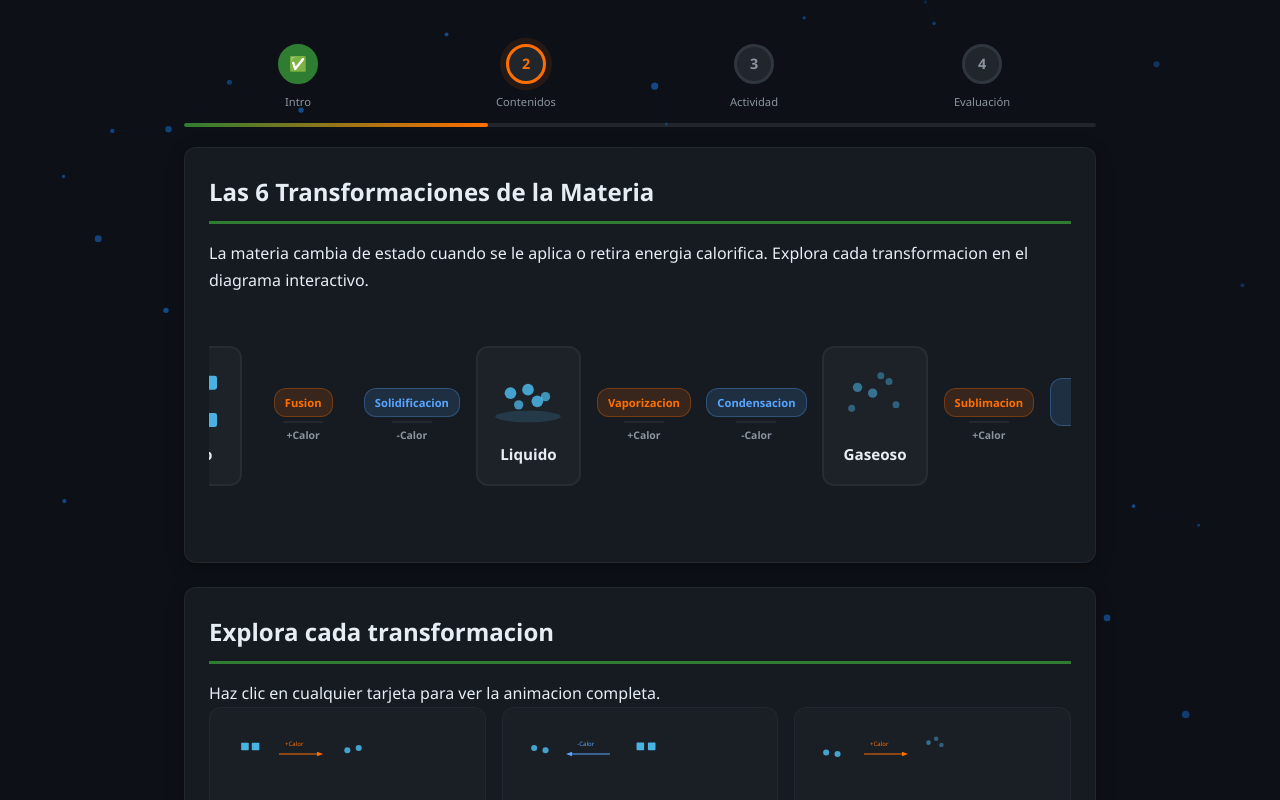
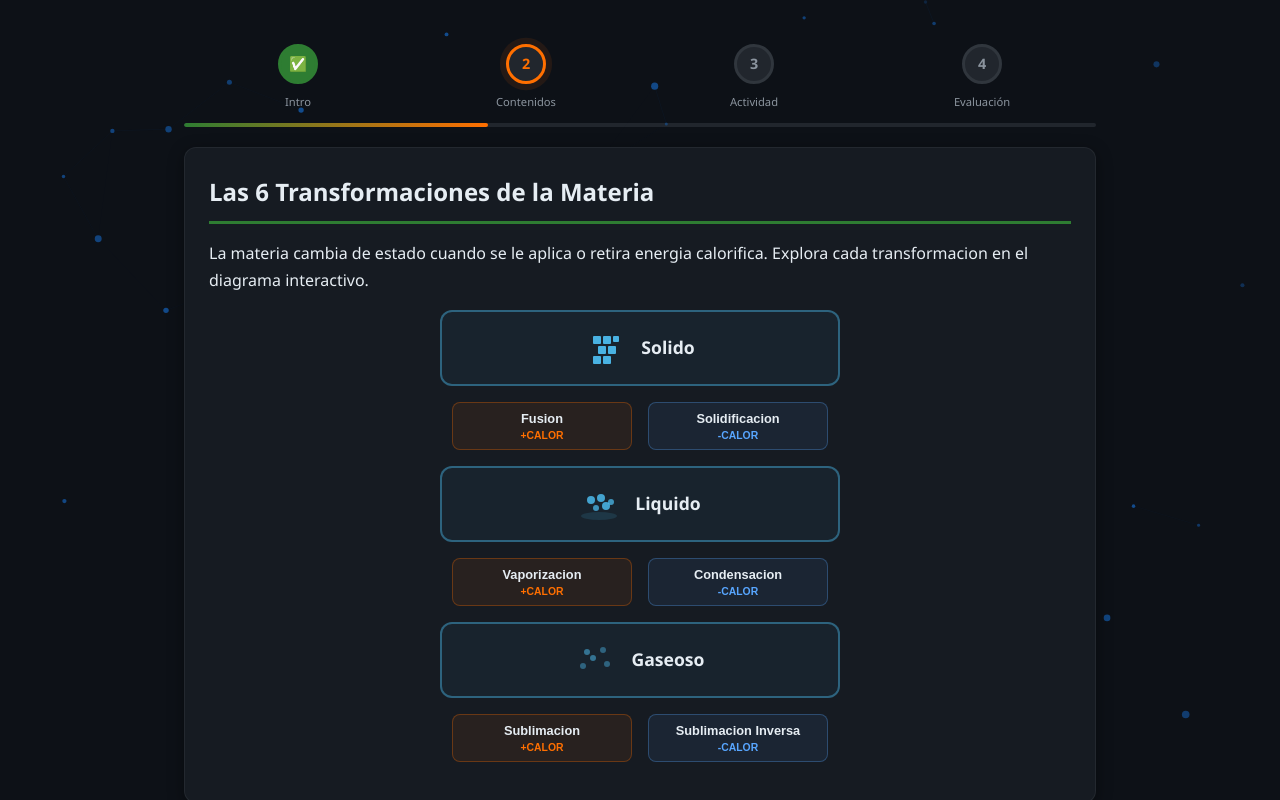
Before and after one commit to martinz10one/ova-cambios-materia, a Vue app: page /paso2 in a window 1280 px wide. Shown: the top 800 px of the page. Built offline with nearby package versions, Linux system fonts and the light colour scheme.

Commit message:
implementacion de animaciones

```diff
--- a/src/views/Paso2View.vue
+++ b/src/views/Paso2View.vue
@@ -8,84 +8,53 @@
         <h2 class="titulo-seccion">Las 6 Transformaciones de la Materia</h2>
         <p class="intro-descripcion">La materia cambia de estado cuando se le aplica o retira energia calorifica. Explora cada transformacion en el diagrama interactivo.</p>
 
-        <div class="diagrama-container">
-          <div class="estados-circulos">
-            <div class="circulo-estado circulo-solido" @mouseenter="hoverEstado = 'solido'" @mouseleave="hoverEstado = null">
-              <div class="circulo-icono">
-                <svg viewBox="0 0 60 60">
-                  <rect x="10" y="10" width="12" height="12" rx="2" fill="#4fc3f7" opacity="0.9"><animate attributeName="x" values="10;12;10" dur="2s" repeatCount="indefinite"/></rect>
-                  <rect x="26" y="10" width="12" height="12" rx="2" fill="#4fc3f7" opacity="0.9"><animate attributeName="y" values="10;8;10" dur="2.5s" repeatCount="indefinite"/></rect>
-                  <rect x="42" y="10" width="12" height="12" rx="2" fill="#4fc3f7" opacity="0.9"><animate attributeName="x" values="42;44;42" dur="1.8s" repeatCount="indefinite"/></rect>
-                  <rect x="18" y="26" width="12" height="12" rx="2" fill="#4fc3f7" opacity="0.9"><animate attributeName="y" values="26;24;26" dur="2.2s" repeatCount="indefinite"/></rect>
-                  <rect x="34" y="26" width="12" height="12" rx="2" fill="#4fc3f7" opacity="0.9"><animate attributeName="x" values="34;36;34" dur="1.5s" repeatCount="indefinite"/></rect>
-                  <rect x="10" y="42" width="12" height="12" rx="2" fill="#4fc3f7" opacity="0.9"><animate attributeName="y" values="42;40;42" dur="2.8s" repeatCount="indefinite"/></rect>
-                  <rect x="26" y="42" width="12" height="12" rx="2" fill="#4fc3f7" opacity="0.9"><animate attributeName="x" values="26;28;26" dur="1.3s" repeatCount="indefinite"/></rect>
-                  <rect x="42" y="42" width="12" height="12" rx="2" fill="#4fc3f7" opacity="0.9"><animate attributeName="y" values="42;44;42" dur="2s" repeatCount="indefinite"/></rect>
-                </svg>
-              </div>
-              <span class="circulo-label">Solido</span>
+        <div class="diagrama-redisenado">
+          <div class="estados-trio">
+            <div class="estado-badge badge-solido">
+              <svg viewBox="0 0 40 40" width="40" height="40">
+                <rect x="8" y="8" width="8" height="8" rx="1" fill="#4fc3f7" opacity="0.9"><animate attributeName="x" values="8;10;8" dur="2s" repeatCount="indefinite"/></rect>
+                <rect x="18" y="8" width="8" height="8" rx="1" fill="#4fc3f7" opacity="0.9"><animate attributeName="y" values="8;6;8" dur="2.5s" repeatCount="indefinite"/></rect>
+                <rect x="28" y="8" width="6" height="6" rx="1" fill="#4fc3f7" opacity="0.9"><animate attributeName="x" values="28;30;28" dur="1.8s" repeatCount="indefinite"/></rect>
+                <rect x="13" y="18" width="8" height="8" rx="1" fill="#4fc3f7" opacity="0.9"><animate attributeName="y" values="18;16;18" dur="2.2s" repeatCount="indefinite"/></rect>
+                <rect x="23" y="18" width="8" height="8" rx="1" fill="#4fc3f7" opacity="0.9"><animate attributeName="x" values="23;25;23" dur="1.5s" repeatCount="indefinite"/></rect>
+                <rect x="8" y="28" width="8" height="8" rx="1" fill="#4fc3f7" opacity="0.9"><animate attributeName="y" values="28;26;28" dur="2.8s" repeatCount="indefinite"/></rect>
+                <rect x="18" y="28" width="8" height="8" rx="1" fill="#4fc3f7" opacity="0.9"><animate attributeName="x" values="18;20;18" dur="1.3s" repeatCount="indefinite"/></rect>
+              </svg>
+              <span>Solido</span>
             </div>
-
-            <div class="estado-conexion fusion-conn">
-              <div class="conn-label conn-calor" @click="showDetalle(0)">Fusion</div>
-              <div class="conn-line"></div>
-              <div class="conn-arrow">+Calor</div>
+            <div class="estado-flechas">
+              <button class="flecha-btn flecha-abajo-calor" @click="showDetalle(0)">Fusion <span>+Calor</span></button>
+              <button class="flecha-btn flecha-abajo-frio" @click="showDetalle(1)">Solidificacion <span>-Calor</span></button>
             </div>
-            <div class="estado-conexion solid-conn">
-              <div class="conn-label conn-frio" @click="showDetalle(1)">Solidificacion</div>
-              <div class="conn-line"></div>
-              <div class="conn-arrow">-Calor</div>
+            <div class="estado-badge badge-liquido">
+              <svg viewBox="0 0 40 40" width="40" height="40">
+                <circle cx="12" cy="16" r="4" fill="#4fc3f7" opacity="0.8"><animate attributeName="cy" values="16;20;14;18;16" dur="2s" repeatCount="indefinite"/></circle>
+                <circle cx="22" cy="14" r="4" fill="#4fc3f7" opacity="0.8"><animate attributeName="cy" values="14;18;12;16;14" dur="2.5s" repeatCount="indefinite"/></circle>
+                <circle cx="32" cy="18" r="3" fill="#4fc3f7" opacity="0.7"><animate attributeName="cy" values="18;22;16;20;18" dur="3s" repeatCount="indefinite"/></circle>
+                <circle cx="17" cy="24" r="3" fill="#4fc3f7" opacity="0.7"><animate attributeName="cy" values="24;28;22;26;24" dur="2.8s" repeatCount="indefinite"/></circle>
+                <circle cx="27" cy="22" r="4" fill="#4fc3f7" opacity="0.8"><animate attributeName="cy" values="22;26;20;24;22" dur="3.2s" repeatCount="indefinite"/></circle>
+                <ellipse cx="20" cy="32" rx="18" ry="4" fill="#4fc3f7" opacity="0.12"></ellipse>
+              </svg>
+              <span>Liquido</span>
             </div>
-
-            <div class="circulo-estado circulo-liquido" @mouseenter="hoverEstado = 'liquido'" @mouseleave="hoverEstado = null">
-              <div class="circulo-icono">
-                <svg viewBox="0 0 60 60">
-                  <circle cx="15" cy="25" r="5" fill="#4fc3f7" opacity="0.8"><animate attributeName="cy" values="25;30;23;28;25" dur="3s" repeatCount="indefinite"/></circle>
-                  <circle cx="30" cy="22" r="5" fill="#4fc3f7" opacity="0.8"><animate attributeName="cy" values="22;27;20;25;22" dur="2.5s" repeatCount="indefinite"/></circle>
-                  <circle cx="45" cy="28" r="4" fill="#4fc3f7" opacity="0.7"><animate attributeName="cy" values="28;33;26;31;28" dur="3.5s" repeatCount="indefinite"/></circle>
-                  <circle cx="22" cy="35" r="4" fill="#4fc3f7" opacity="0.7"><animate attributeName="cy" values="35;40;33;38;35" dur="2.8s" repeatCount="indefinite"/></circle>
-                  <circle cx="38" cy="32" r="5" fill="#4fc3f7" opacity="0.8"><animate attributeName="cy" values="32;37;30;35;32" dur="3.2s" repeatCount="indefinite"/></circle>
-                  <ellipse cx="30" cy="45" rx="28" ry="5" fill="#4fc3f7" opacity="0.15"></ellipse>
-                </svg>
-              </div>
-              <span class="circulo-label">Liquido</span>
+            <div class="estado-flechas">
+              <button class="flecha-btn flecha-abajo-calor" @click="showDetalle(2)">Vaporizacion <span>+Calor</span></button>
+              <button class="flecha-btn flecha-abajo-frio" @click="showDetalle(3)">Condensacion <span>-Calor</span></button>
             </div>
-
-            <div class="estado-conexion vap-conn">
-              <div class="conn-label conn-calor" @click="showDetalle(2)">Vaporizacion</div>
-              <div class="conn-line"></div>
-              <div class="conn-arrow">+Calor</div>
+            <div class="estado-badge badge-gas">
+              <svg viewBox="0 0 40 40" width="40" height="40">
+                <circle cx="12" cy="12" r="3" fill="#4fc3f7" opacity="0.5"><animate attributeName="cy" values="12;5;18;3;12" dur="3.5s" repeatCount="indefinite"/><animate attributeName="cx" values="12;18;8;15;12" dur="3.5s" repeatCount="indefinite"/></circle>
+                <circle cx="28" cy="10" r="3" fill="#4fc3f7" opacity="0.4"><animate attributeName="cy" values="10;3;16;1;10" dur="3s" repeatCount="indefinite"/></circle>
+                <circle cx="18" cy="18" r="3" fill="#4fc3f7" opacity="0.5"><animate attributeName="cy" values="18;11;24;9;18" dur="4s" repeatCount="indefinite"/></circle>
+                <circle cx="32" cy="24" r="3" fill="#4fc3f7" opacity="0.4"><animate attributeName="cy" values="24;17;30;15;24" dur="3.8s" repeatCount="indefinite"/></circle>
+                <circle cx="8" cy="26" r="3" fill="#4fc3f7" opacity="0.4"><animate attributeName="cy" values="26;19;32;17;26" dur="4.2s" repeatCount="indefinite"/></circle>
+              </svg>
+              <span>Gaseoso</span>
             </div>
-            <div class="estado-conexion cond-conn">
-              <div class="conn-label conn-frio" @click="showDetalle(3)">Condensacion</div>
-              <div class="conn-line"></div>
-              <div class="conn-arrow">-Calor</div>
-            </div>
-
-            <div class="circulo-estado circulo-gas" @mouseenter="hoverEstado = 'gas'" @mouseleave="hoverEstado = null">
-              <div class="circulo-icono">
-                <svg viewBox="0 0 60 60">
-                  <circle cx="15" cy="20" r="4" fill="#4fc3f7" opacity="0.5"><animate attributeName="cy" values="20;10;30;5;20" dur="4s" repeatCount="indefinite"/><animate attributeName="cx" values="15;25;5;20;15" dur="4s" repeatCount="indefinite"/></circle>
-                  <circle cx="42" cy="15" r="3" fill="#4fc3f7" opacity="0.4"><animate attributeName="cy" values="15;5;25;2;15" dur="3.5s" repeatCount="indefinite"/></circle>
-                  <circle cx="28" cy="25" r="4" fill="#4fc3f7" opacity="0.5"><animate attributeName="cy" values="25;15;35;10;25" dur="4.5s" repeatCount="indefinite"/><animate attributeName="cx" values="28;38;18;33;28" dur="4.5s" repeatCount="indefinite"/></circle>
-                  <circle cx="48" cy="35" r="3" fill="#4fc3f7" opacity="0.4"><animate attributeName="cy" values="35;25;45;20;35" dur="3.8s" repeatCount="indefinite"/></circle>
-                  <circle cx="10" cy="38" r="3" fill="#4fc3f7" opacity="0.4"><animate attributeName="cy" values="38;28;48;23;38" dur="4.2s" repeatCount="indefinite"/></circle>
-                  <circle cx="35" cy="10" r="3" fill="#4fc3f7" opacity="0.4"><animate attributeName="cy" values="10;2;18;0;10" dur="3s" repeatCount="indefinite"/></circle>
-                </svg>
-              </div>
-              <span class="circulo-label">Gaseoso</span>
-            </div>
-
-            <div class="estado-conexion sub-conn">
-              <div class="conn-label conn-calor" @click="showDetalle(4)">Sublimacion</div>
-              <div class="conn-line"></div>
-              <div class="conn-arrow">+Calor</div>
-            </div>
-            <div class="estado-conexion subi-conn">
-              <div class="conn-label conn-frio" @click="showDetalle(5)">Subl. Inversa</div>
-              <div class="conn-line"></div>
-              <div class="conn-arrow">-Calor</div>
-            </div>
+          </div>
+          <div class="sublimacion-row">
+            <button class="flecha-btn flecha-lado-calor" @click="showDetalle(4)">Sublimacion <span>+Calor</span></button>
+            <button class="flecha-btn flecha-lado-frio" @click="showDetalle(5)">Sublimacion Inversa <span>-Calor</span></button>
           </div>
         </div>
       </section>
@@ -333,100 +302,140 @@ export default {
   min-height: 100vh;
 }
 
-.diagrama-container {
+.diagrama-redisenado {
   display: flex;
-  justify-content: center;
-  padding: var(--espaciado-enorme) 0;
-  overflow-x: auto;
+  flex-direction: column;
+  align-items: center;
+  gap: var(--espaciado-mediano);
+  padding: var(--espaciado-mediano) 0;
 }
 
-.estados-circulos {
+.estados-trio {
+  display: flex;
+  flex-direction: column;
+  align-items: center;
+  gap: var(--espaciado-mediano);
+  width: 100%;
+  max-width: 400px;
+}
+
+.estado-badge {
   display: flex;
   align-items: center;
   gap: var(--espaciado-mediano);
-  flex-wrap: nowrap;
-  padding: 20px 0;
+  padding: var(--espaciado-mediano) var(--espaciado-grande);
+  border-radius: var(--radio-borde);
+  border: 2px solid rgba(79, 195, 247, 0.4);
+  background: rgba(79, 195, 247, 0.05);
+  width: 100%;
+  justify-content: center;
+  transition: var(--transition);
 }
 
-.circulo-estado {
-  display: flex;
-  flex-direction: column;
-  align-items: center;
-  gap: var(--espaciado-pequeño);
-  padding: var(--espaciado-mediano);
-  border-radius: var(--radio-borde);
-  background: rgba(255, 255, 255, 0.03);
-  border: 2px solid rgba(48, 54, 61, 0.5);
-  min-width: 100px;
-  transition: var(--transition);
-  cursor: default;
+.estado-badge span {
+  font-size: 1.1rem;
+  font-weight: 700;
+  color: var(--color-blanco);
 }
 
-.circulo-estado:hover {
-  border-color: var(--color-primario);
-  box-shadow: 0 0 20px rgba(46, 125, 50, 0.15);
-  transform: scale(1.05);
+.estado-flechas {
+  display: flex;
+  gap: var(--espaciado-mediano);
+  width: 100%;
+  justify-content: center;
 }
 
-.circulo-icono {
-  width: 70px;
-  height: 70px;
-}
-
-.circulo-label {
-  font-weight: 700;
-  color: var(--color-blanco);
-  font-size: 0.95rem;
-}
-
-.estado-conexion {
+.flecha-btn {
   display: flex;
   flex-direction: column;
   align-items: center;
   gap: 4px;
-  min-width: 90px;
-}
-
-.conn-label {
-  padding: 4px 10px;
-  border-radius: 12px;
-  font-size: 0.7rem;
-  font-weight: 700;
+  padding: 8px 16px;
+  border: 1px solid rgba(48, 54, 61, 0.5);
+  border-radius: 8px;
+  background: rgba(255, 255, 255, 0.03);
+  color: var(--color-blanco);
+  font-size: 0.8rem;
+  font-weight: 600;
   cursor: pointer;
   transition: var(--transition);
   text-align: center;
+  flex: 1;
+  max-width: 180px;
 }
 
-.conn-calor {
-  background: rgba(255, 111, 0, 0.15);
-  color: #ff6f00;
-  border: 1px solid rgba(255, 111, 0, 0.3);
+.flecha-btn span {
+  font-size: 0.65rem;
+  font-weight: 700;
+  text-transform: uppercase;
 }
 
-.conn-calor:hover {
-  background: rgba(255, 111, 0, 0.3);
+.flecha-btn:hover {
+  transform: translateY(-2px);
 }
 
-.conn-frio {
-  background: rgba(88, 166, 255, 0.15);
-  color: #58a6ff;
-  border: 1px solid rgba(88, 166, 255, 0.3);
+.flecha-abajo-calor {
+  border-color: rgba(255, 111, 0, 0.3);
+  background: rgba(255, 111, 0, 0.08);
 }
 
-.conn-frio:hover {
-  background: rgba(88, 166, 255, 0.3);
+.flecha-abajo-calor span {
+  color: #ff6f00;
 }
 
-.conn-line {
-  width: 40px;
-  height: 2px;
-  background: rgba(48, 54, 61, 0.5);
+.flecha-abajo-calor:hover {
+  background: rgba(255, 111, 0, 0.18);
+  box-shadow: 0 4px 12px rgba(255, 111, 0, 0.2);
 }
 
-.conn-arrow {
-  font-size: 0.65rem;
-  color: var(--color-texto-claro);
-  font-weight: 600;
+.flecha-abajo-frio {
+  border-color: rgba(88, 166, 255, 0.3);
+  background: rgba(88, 166, 255, 0.08);
+}
+
+.flecha-abajo-frio span {
+  color: #58a6ff;
+}
+
+.flecha-abajo-frio:hover {
+  background: rgba(88, 166, 255, 0.18);
+  box-shadow: 0 4px 12px rgba(88, 166, 255, 0.2);
+}
+
+.sublimacion-row {
+  display: flex;
+  gap: var(--espaciado-mediano);
+  width: 100%;
+  max-width: 400px;
+  justify-content: center;
+}
+
+.flecha-lado-calor {
+  border-color: rgba(255, 111, 0, 0.3);
+  background: rgba(255, 111, 0, 0.08);
+}
+
+.flecha-lado-calor span {
+  color: #ff6f00;
+}
+
+.flecha-lado-calor:hover {
+  background: rgba(255, 111, 0, 0.18);
+  box-shadow: 0 4px 12px rgba(255, 111, 0, 0.2);
+}
+
+.flecha-lado-frio {
+  border-color: rgba(88, 166, 255, 0.3);
+  background: rgba(88, 166, 255, 0.08);
+}
+
+.flecha-lado-frio span {
+  color: #58a6ff;
+}
+
+.flecha-lado-frio:hover {
+  background: rgba(88, 166, 255, 0.18);
+  box-shadow: 0 4px 12px rgba(88, 166, 255, 0.2);
 }
 
 .detalle-section {
@@ -631,13 +640,6 @@ export default {
 }
 
 @media (max-width: 768px) {
-  .estados-circulos {
-    flex-direction: column;
-  }
-  .conn-line {
-    width: 2px;
-    height: 30px;
-  }
   .detalle-body {
     grid-template-columns: 1fr;
   }
@@ -649,5 +651,17 @@ export default {
     flex-direction: column;
     gap: var(--espaciado-mediano);
   }
+  .estado-flechas {
+    flex-direction: column;
+    align-items: center;
+  }
+  .sublimacion-row {
+    flex-direction: column;
+    align-items: center;
+  }
+  .flecha-btn {
+    max-width: 100%;
+    width: 100%;
+  }
 }
 </style>
```
Also changed, not shown: 5 other files (tests, documents, lock files or other folders).
